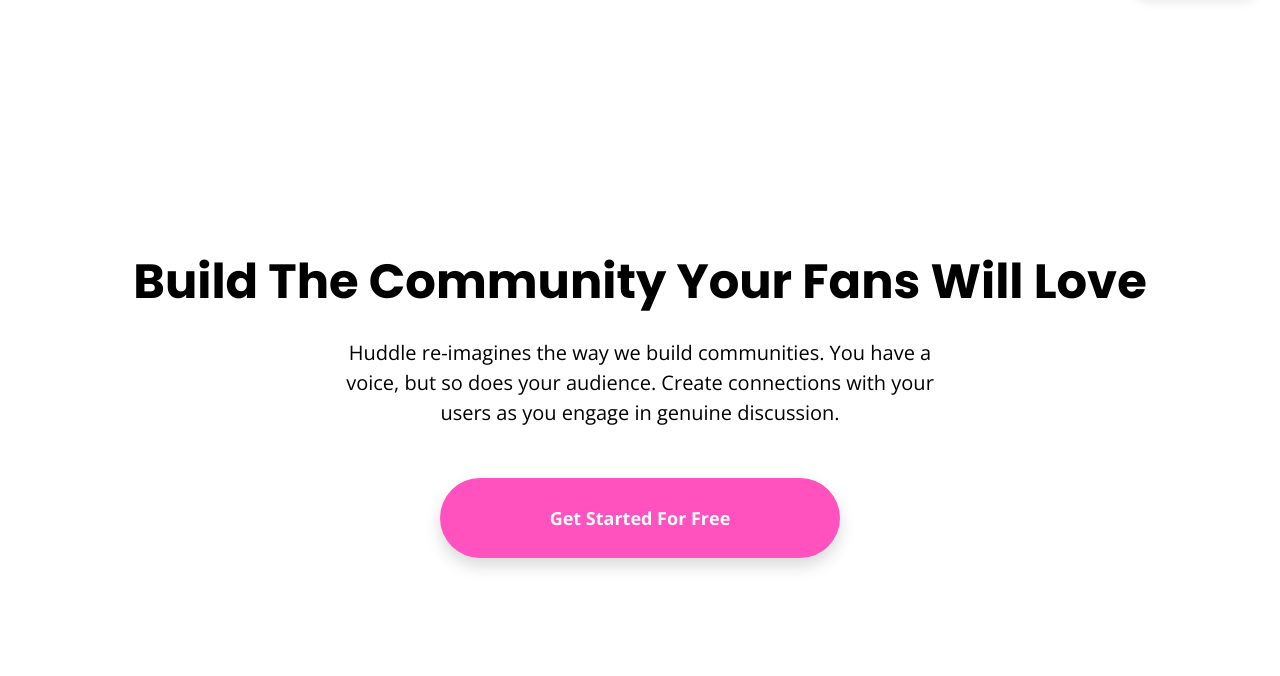
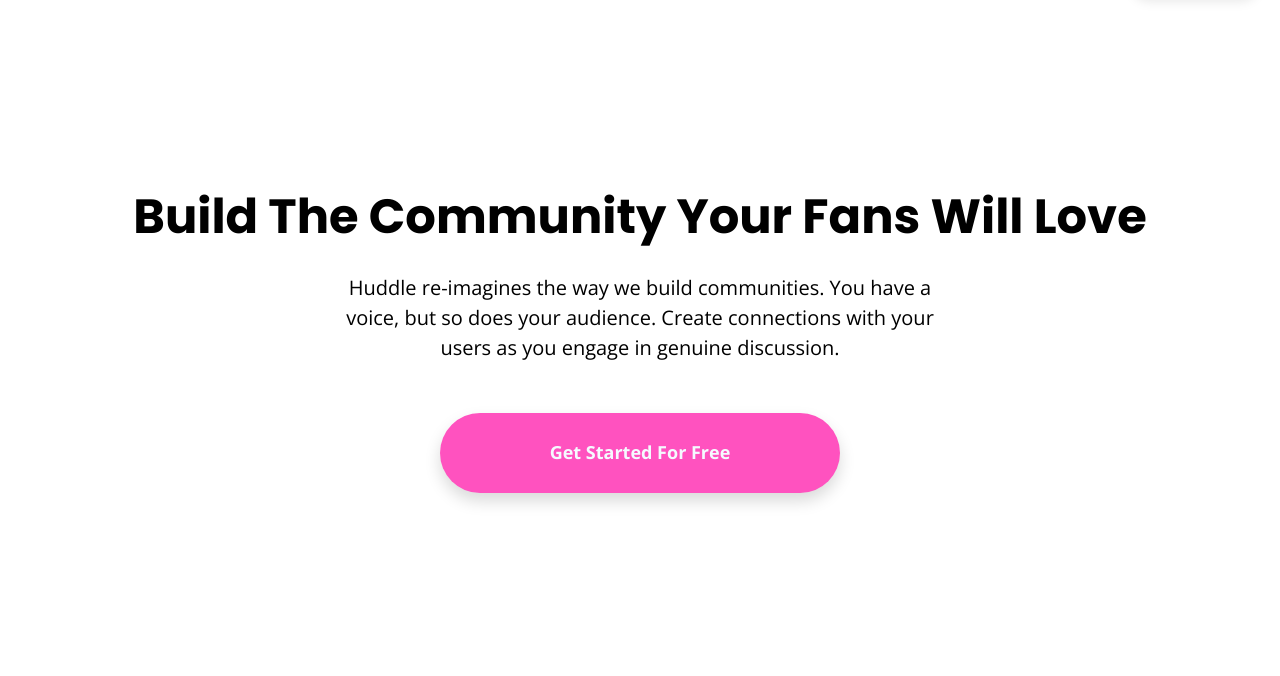
Before and after one commit to Mhmd-Tarek-Mhmd/huddle-with-curved-sections, a plain HTML site: page index.html in a window 1280 px wide. Shown: the part 124-800 px from the top of the page. Drawn offline with nearby package versions, Linux system fonts and the light colour scheme.

Commit message:
EDIT: styles

```diff
--- a/assets/style.css
+++ b/assets/style.css
@@ -146,13 +146,6 @@
   min-height: 500px;
   align-items: center;
   grid-template-rows: min-content 1fr;
-}
-@media (min-width: 992px) {
-  .header {
-    align-items: end;
-    min-height: 760px;
-    padding-bottom: 118px;
-  }
 }
 
 .nav {
```
